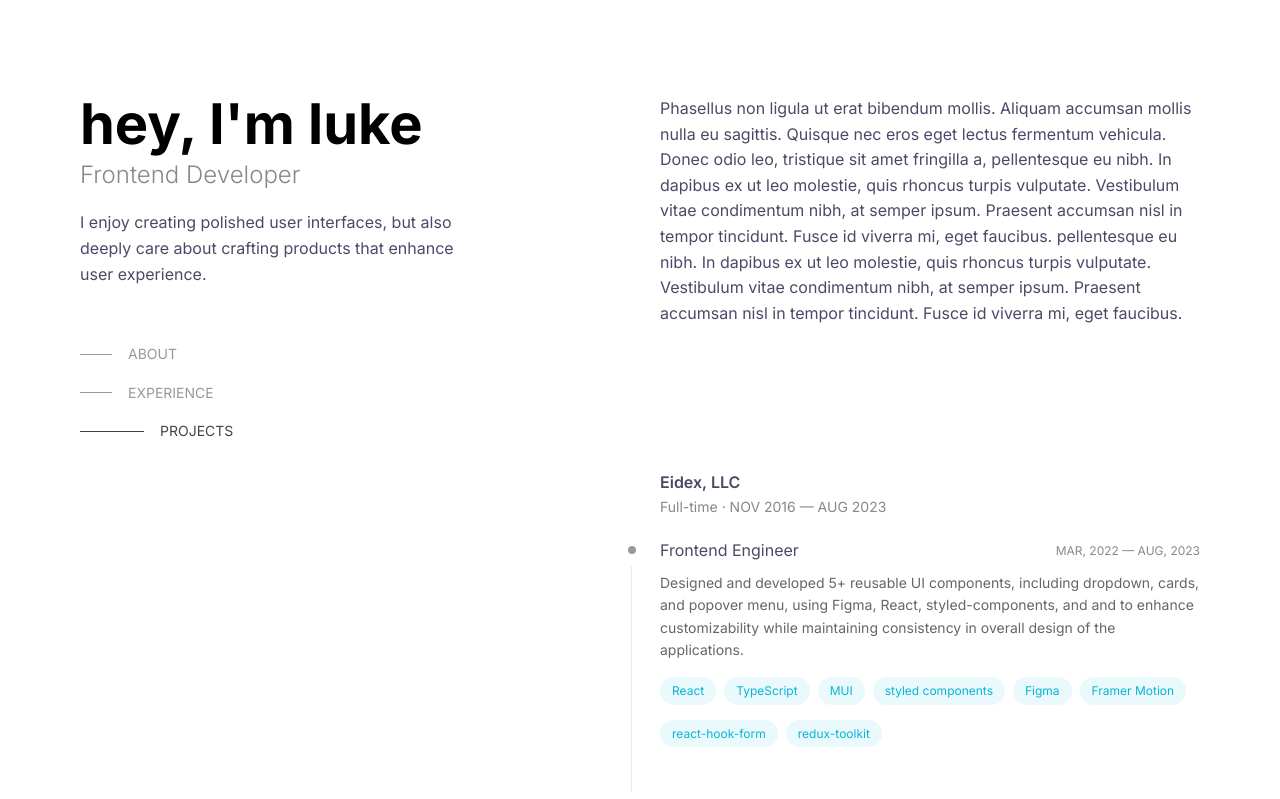
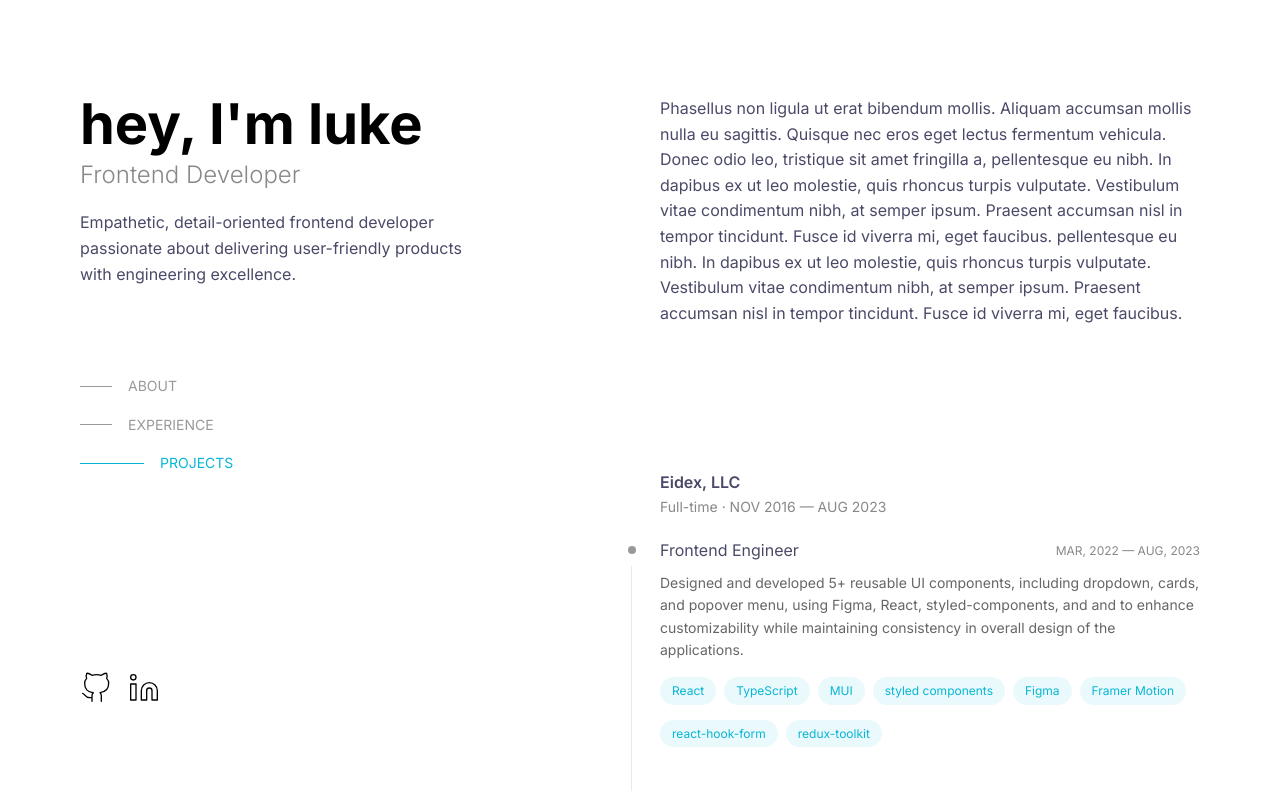
Before and after one commit to tnamdevnote/tnam.dev, a Next.js app: page / in a window 1280 px wide. Shown: the top 799 px of the page. Built offline with nearby package versions, Linux system fonts and the light colour scheme.

Commit message:
add github icons

```diff
--- a/app/components/TOCList.tsx
+++ b/app/components/TOCList.tsx
@@ -29,8 +29,8 @@ function TOCList() {
                 activePath === path ? "active" : ""
               }`}
             >
-              <span className="toc-indicator mr-4 h-px w-8 bg-accent-3 transition-all group-hover:w-16 group-hover:bg-accent-6 group-focus-visible:w-16 group-focus-visible:bg-accent-6"></span>
-              <span className="toc-text text-small text-accent-3 group-hover:text-accent-6 group-focus-visible:text-accent-6">
+              <span className="toc-indicator mr-4 h-px w-8 bg-accent-3 transition-all group-hover:w-16 group-hover:bg-primary-cyan-75 group-focus-visible:w-16 group-focus-visible:bg-primary-cyan-75"></span>
+              <span className="toc-text group-focus-visible:text-primary-cyan text-small text-accent-3 group-hover:text-primary-cyan-75">
                 {name}
               </span>
             </a>
--- /dev/null
+++ b/app/components/icon/githubIcon.tsx
@@ -0,0 +1,17 @@
+export default function GithubIcon({ className }: { className?: string }) {
+  return (
+    <svg
+      width="24"
+      height="24"
+      viewBox="0 0 24 24"
+      fill="none"
+      stroke="currentColor"
+      strokeWidth="1"
+      strokeLinecap="round"
+      strokeLinejoin="round"
+      className={className}
+    >
+      <path d="M9 19c-5 1.5-5-2.5-7-3m14 6v-3.87a3.37 3.37 0 0 0-.94-2.61c3.14-.35 6.44-1.54 6.44-7A5.44 5.44 0 0 0 20 4.77 5.07 5.07 0 0 0 19.91 1S18.73.65 16 2.48a13.38 13.38 0 0 0-7 0C6.27.65 5.09 1 5.09 1A5.07 5.07 0 0 0 5 4.77a5.44 5.44 0 0 0-1.5 3.78c0 5.42 3.3 6.61 6.44 7A3.37 3.37 0 0 0 9 18.13V22"></path>
+    </svg>
+  );
+}
--- /dev/null
+++ b/app/components/icon/linkedinIcon.tsx
@@ -0,0 +1,23 @@
+import React from "react";
+
+function LinkedInIcon({ className }: { className?: string }) {
+  return (
+    <svg
+      width="24"
+      height="24"
+      viewBox="0 0 24 24"
+      fill="none"
+      stroke="currentColor"
+      strokeWidth="1"
+      strokeLinecap="round"
+      strokeLinejoin="round"
+      className={className}
+    >
+      <path d="M16 8a6 6 0 0 1 6 6v7h-4v-7a2 2 0 0 0-2-2 2 2 0 0 0-2 2v7h-4v-7a6 6 0 0 1 6-6z"></path>
+      <rect x="2" y="9" width="4" height="12"></rect>
+      <circle cx="4" cy="4" r="2"></circle>
+    </svg>
+  );
+}
+
+export default LinkedInIcon;
--- a/app/globals.css
+++ b/app/globals.css
@@ -3,10 +3,10 @@
 @tailwind utilities;
 
 .active .toc-indicator {
-  @apply w-16 bg-accent-6;
+  @apply w-16 bg-primary-cyan-100;
 }
 .active .toc-text {
-  @apply text-accent-6;
+  @apply text-primary-cyan-100;
 }
 
 @layer utilities {
@@ -52,7 +52,7 @@ body {
 }
 
 *::selection {
-  /* background: #07b6d550; */
+  background: #07b6d550;
 }
 
 a {
--- a/app/page.tsx
+++ b/app/page.tsx
@@ -1,5 +1,7 @@
 import TOCList from "./components/TOCList";
 import Cursor from "./components/cursor/cursor";
+import GithubIcon from "./components/icon/githubIcon";
+import LinkedInIcon from "./components/icon/linkedinIcon";
 import About from "./components/sections/about";
 import Experience from "./components/sections/experience";
 import Projects from "./components/sections/projects";
@@ -12,7 +14,7 @@ export default function Home() {
       {/* <Cursor /> */}
       <main className="mx-auto grid min-h-screen max-w-screen-xl grid-cols-12 gap-8 px-6 py-12 md:px-14 md:py-24 lg:grid-cols-6 lg:gap-10 lg:px-20 lg:py-0">
         <TOCListProvider>
-          <header className="col-span-full lg:sticky lg:top-0 lg:col-span-3 lg:max-h-screen lg:gap-8 lg:py-24">
+          <header className="lg: col-span-full flex-col lg:sticky lg:top-0 lg:col-span-3 lg:flex lg:max-h-screen lg:gap-8 lg:py-24">
             <hgroup>
               <h1 className="mb-1 text-h2 lg:text-h1">
                 <a href="/">hey, I'm luke</a>
@@ -21,12 +23,20 @@ export default function Home() {
                 Frontend Developer
               </h3>
               <p className="mt-4 text-body text-accent-4 lg:max-w-sm">
-                I enjoy creating polished user interfaces, but also deeply care
-                about crafting products that enhance user experience.
+                Empathetic, detail-oriented frontend developer passionate about
+                delivering user-friendly products with engineering excellence.
               </p>
+              <div className="mt-4 flex gap-4 lg:hidden">
+                <GithubIcon />
+                <LinkedInIcon />
+              </div>
             </hgroup>
-            <aside className="hidden lg:mt-14 lg:block">
+            <aside className="lg:h hidden lg:mt-14 lg:flex lg:flex-grow lg:flex-col lg:justify-between">
               <TOCList />
+              <div className="flex gap-4">
+                <GithubIcon className="h-8 w-8" />
+                <LinkedInIcon className="h-8 w-8" />
+              </div>
             </aside>
           </header>
           <main className="col-span-full mt-16 lg:col-span-3 lg:m-0 lg:py-24">
--- a/package.json
+++ b/package.json
@@ -3,7 +3,7 @@
   "version": "0.1.0",
   "private": true,
   "scripts": {
-    "dev": "next dev",
+    "dev": "next dev -p 8080",
     "build": "next build",
     "start": "next start",
     "lint": "next lint"
```
